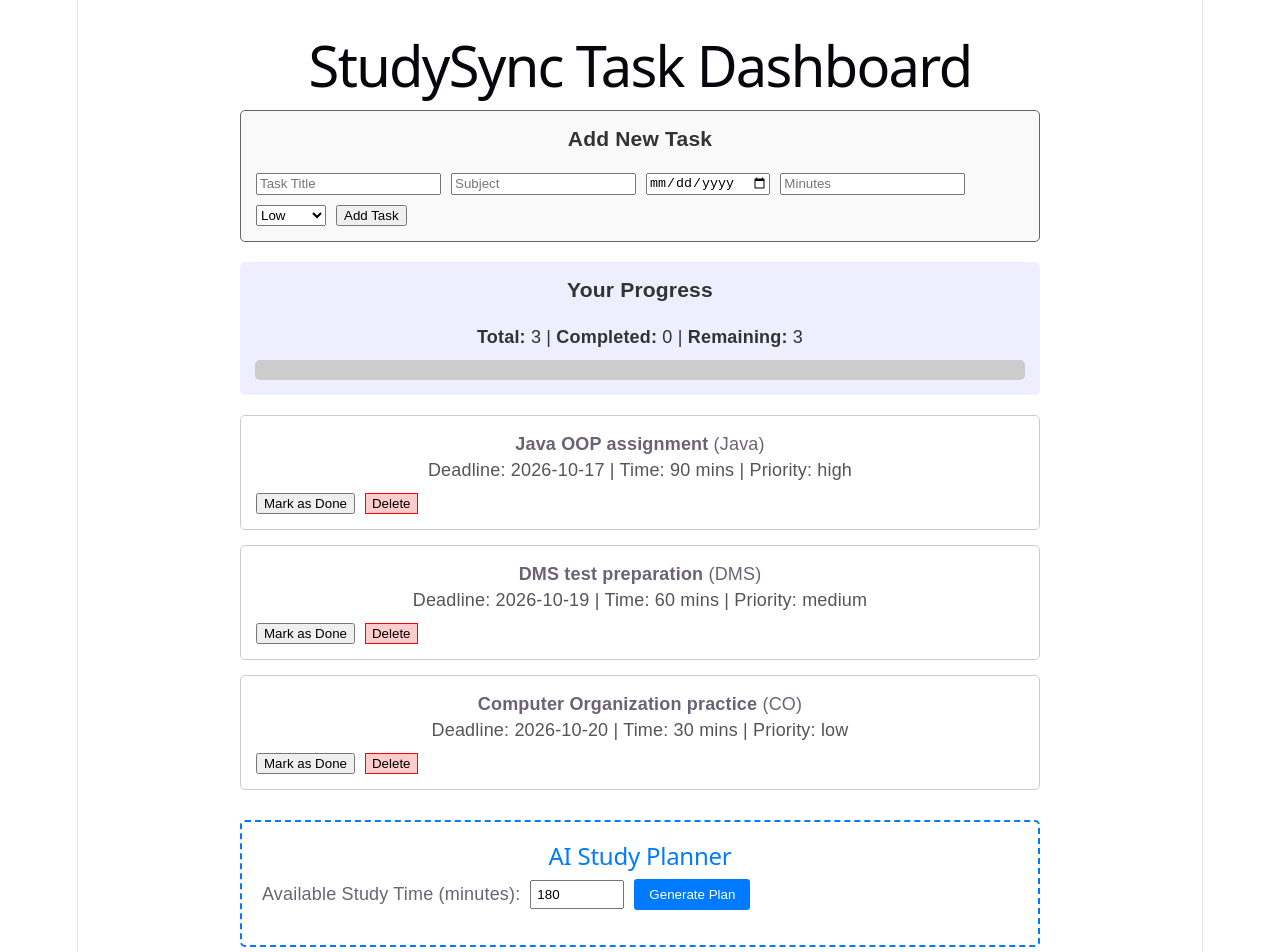
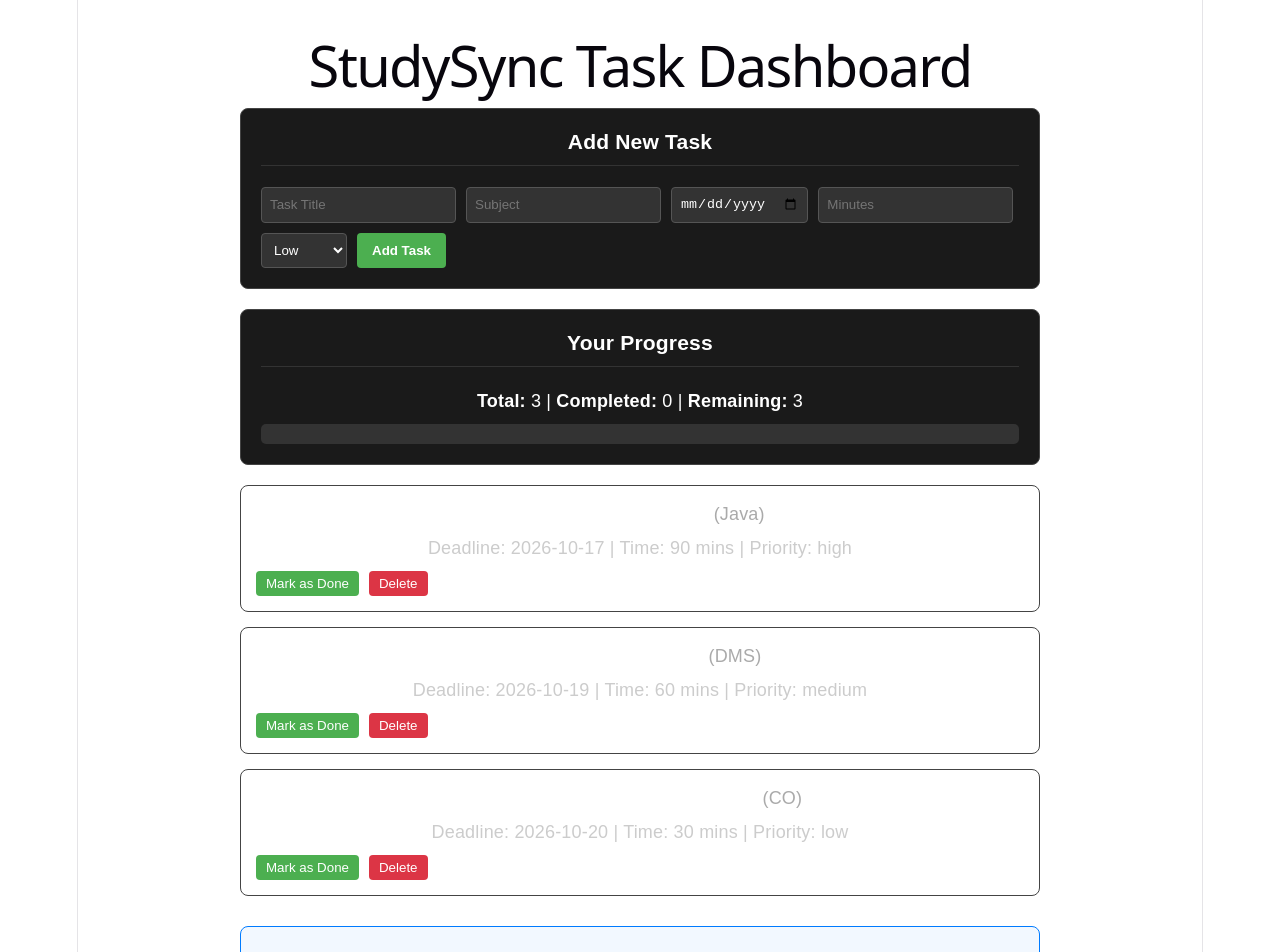
Before and after one commit to Priya-CP/studysync-ai-practicr, a React app in the folder frontend/: page / in a window 1280 px wide. Shown: the top 952 px of the page. Built offline with nearby package versions, Linux system fonts and the light colour scheme; the HTML template or start-up script is replaced by a standard one.

Commit message:
update UI to dark mode theme

```diff
--- a/frontend/src/App.jsx
+++ b/frontend/src/App.jsx
@@ -33,22 +33,11 @@ function App() {
     setTasks(tasks.map(task => task.id === idToToggle ? { ...task, completed: !task.completed } : task));
   };
 
-  // NEW: Fake API call for the Study Plan
   const handleGeneratePlan = () => {
-    // In the future, this will be a real fetch() call to POST /api/study-plan
-    // For now, we use the exact mock response from your API Contract
     const mockResponse = {
       plan: [
-        {
-          task: "Java OOP assignment",
-          durationMinutes: 90,
-          reason: "High-priority task"
-        },
-        {
-          task: "DMS revision",
-          durationMinutes: 60,
-          reason: "Prepare for the upcoming test"
-        }
+        { task: "Java OOP assignment", durationMinutes: 90, reason: "High-priority task" },
+        { task: "DMS revision", durationMinutes: 60, reason: "Prepare for the upcoming test" }
       ],
       totalMinutes: 150
     };
@@ -61,82 +50,83 @@ function App() {
   const completionPercentage = totalTasks === 0 ? 0 : Math.round((completedTasks / totalTasks) * 100);
 
   return (
-    <div style={{ padding: '20px', fontFamily: 'sans-serif', maxWidth: '800px', margin: '0 auto' }}>
-      <h1>StudySync Task Dashboard</h1>
+    <div style={{ padding: '20px', fontFamily: 'sans-serif', maxWidth: '800px', margin: '0 auto', color: '#ffffff' }}>
+      <h1 style={{ textAlign: 'center', marginBottom: '30px' }}>StudySync Task Dashboard</h1>
 
-      {/* ADD TASK FORM */}
-      <div style={{ marginBottom: '20px', padding: '15px', border: '1px solid #666', borderRadius: '5px', backgroundColor: '#f9f9f9', color: '#333' }}>
-        <h3 style={{ marginTop: 0 }}>Add New Task</h3>
+      {/* UPDATED: ADD TASK FORM */}
+      <div style={{ marginBottom: '20px', padding: '20px', border: '1px solid #444', borderRadius: '8px', backgroundColor: '#1a1a1a' }}>
+        <h3 style={{ marginTop: 0, borderBottom: '1px solid #333', paddingBottom: '10px' }}>Add New Task</h3>
         <form onSubmit={handleSubmit} style={{ display: 'flex', gap: '10px', flexWrap: 'wrap' }}>
-          <input type="text" name="title" placeholder="Task Title" value={newTask.title} onChange={handleInputChange} required />
-          <input type="text" name="subject" placeholder="Subject" value={newTask.subject} onChange={handleInputChange} required />
-          <input type="date" name="deadline" value={newTask.deadline} onChange={handleInputChange} required />
-          <input type="number" name="estimatedMinutes" placeholder="Minutes" value={newTask.estimatedMinutes} onChange={handleInputChange} required />
-          <select name="priority" value={newTask.priority} onChange={handleInputChange}>
+          <input type="text" name="title" placeholder="Task Title" value={newTask.title} onChange={handleInputChange} required style={{ padding: '8px', borderRadius: '4px', border: '1px solid #555', backgroundColor: '#333', color: 'white' }} />
+          <input type="text" name="subject" placeholder="Subject" value={newTask.subject} onChange={handleInputChange} required style={{ padding: '8px', borderRadius: '4px', border: '1px solid #555', backgroundColor: '#333', color: 'white' }} />
+          <input type="date" name="deadline" value={newTask.deadline} onChange={handleInputChange} required style={{ padding: '8px', borderRadius: '4px', border: '1px solid #555', backgroundColor: '#333', color: 'white' }} />
+          <input type="number" name="estimatedMinutes" placeholder="Minutes" value={newTask.estimatedMinutes} onChange={handleInputChange} required style={{ padding: '8px', borderRadius: '4px', border: '1px solid #555', backgroundColor: '#333', color: 'white' }} />
+          <select name="priority" value={newTask.priority} onChange={handleInputChange} style={{ padding: '8px', borderRadius: '4px', border: '1px solid #555', backgroundColor: '#333', color: 'white' }}>
             <option value="low">Low</option>
             <option value="medium">Medium</option>
             <option value="high">High</option>
           </select>
-          <button type="submit" style={{ cursor: 'pointer' }}>Add Task</button>
+          <button type="submit" style={{ cursor: 'pointer', padding: '8px 15px', backgroundColor: '#4caf50', color: 'white', border: 'none', borderRadius: '4px', fontWeight: 'bold' }}>Add Task</button>
         </form>
       </div>
 
-      {/* PROGRESS TRACKER */}
-      <div style={{ marginBottom: '20px', padding: '15px', backgroundColor: '#eef', borderRadius: '5px', color: '#333' }}>
-        <h3 style={{ marginTop: 0 }}>Your Progress</h3>
-        <p style={{ margin: '5px 0' }}>
+      {/* UPDATED: PROGRESS TRACKER */}
+      <div style={{ marginBottom: '20px', padding: '20px', border: '1px solid #444', borderRadius: '8px', backgroundColor: '#1a1a1a' }}>
+        <h3 style={{ marginTop: 0, borderBottom: '1px solid #333', paddingBottom: '10px' }}>Your Progress</h3>
+        <p style={{ margin: '10px 0' }}>
           <strong>Total:</strong> {totalTasks} | <strong>Completed:</strong> {completedTasks} | <strong>Remaining:</strong> {remainingTasks}
         </p>
-        <div style={{ width: '100%', backgroundColor: '#ccc', borderRadius: '5px', height: '20px', marginTop: '10px' }}>
+        <div style={{ width: '100%', backgroundColor: '#333', borderRadius: '5px', height: '20px', marginTop: '10px' }}>
           <div style={{ width: `${completionPercentage}%`, backgroundColor: '#4caf50', height: '100%', borderRadius: '5px', transition: 'width 0.3s ease-in-out' }}></div>
         </div>
       </div>
 
       {/* TASK LIST */}
       {tasks.length === 0 ? (
-        <p>No tasks available. You are all caught up!</p>
+        <p style={{ textAlign: 'center', color: '#888' }}>No tasks available. You are all caught up!</p>
       ) : (
         <ul style={{ listStyleType: 'none', padding: 0 }}>
           {tasks.map((task) => (
             <li key={task.id} style={{
-              marginBottom: '15px', border: '1px solid #ccc', padding: '15px', borderRadius: '5px',
-              backgroundColor: task.completed ? '#e0ffe0' : 'transparent', textDecoration: task.completed ? 'line-through' : 'none'
+              marginBottom: '15px', border: '1px solid #444', padding: '15px', borderRadius: '8px',
+              backgroundColor: task.completed ? 'rgba(76, 175, 80, 0.1)' : 'transparent',
+              textDecoration: task.completed ? 'line-through' : 'none',
+              opacity: task.completed ? 0.6 : 1
             }}>
-              <strong>{task.title}</strong> ({task.subject})<br />
-              <span style={{ color: '#555' }}>Deadline: {task.deadline} | Time: {task.estimatedMinutes} mins | Priority: {task.priority}</span>
+              <strong style={{ fontSize: '18px' }}>{task.title}</strong> <span style={{ color: '#aaa' }}>({task.subject})</span><br />
+              <div style={{ color: '#ccc', margin: '8px 0' }}>Deadline: {task.deadline} | Time: {task.estimatedMinutes} mins | Priority: {task.priority}</div>
               <div style={{ marginTop: '10px', display: 'flex', gap: '10px' }}>
-                <button onClick={() => handleToggleComplete(task.id)} style={{ cursor: 'pointer' }}>{task.completed ? 'Undo' : 'Mark as Done'}</button>
-                <button onClick={() => handleDelete(task.id)} style={{ cursor: 'pointer', backgroundColor: '#ffcccc', border: '1px solid red' }}>Delete</button>
+                <button onClick={() => handleToggleComplete(task.id)} style={{ cursor: 'pointer', padding: '5px 10px', backgroundColor: task.completed ? '#555' : '#4caf50', color: 'white', border: 'none', borderRadius: '4px' }}>
+                  {task.completed ? 'Undo' : 'Mark as Done'}
+                </button>
+                <button onClick={() => handleDelete(task.id)} style={{ cursor: 'pointer', padding: '5px 10px', backgroundColor: '#dc3545', color: 'white', border: 'none', borderRadius: '4px' }}>
+                  Delete
+                </button>
               </div>
             </li>
           ))}
         </ul>
       )}
 
-      {/* NEW: STUDY PLAN GENERATOR */}
-      <div style={{ marginTop: '30px', padding: '20px', border: '2px dashed #007bff', borderRadius: '5px' }}>
-        <h2 style={{ marginTop: 0, color: '#007bff' }}>AI Study Planner</h2>
-        <div style={{ display: 'flex', gap: '10px', alignItems: 'center', marginBottom: '15px' }}>
+      {/* UPDATED: STUDY PLAN GENERATOR */}
+      <div style={{ marginTop: '30px', padding: '20px', border: '1px solid #007bff', borderRadius: '8px', backgroundColor: 'rgba(0, 123, 255, 0.05)' }}>
+        <h2 style={{ marginTop: 0, color: '#66b0ff', borderBottom: '1px solid rgba(0, 123, 255, 0.2)', paddingBottom: '10px' }}>AI Study Planner</h2>
+        <div style={{ display: 'flex', gap: '10px', alignItems: 'center', marginBottom: '20px' }}>
           <label>Available Study Time (minutes):</label>
-          <input
-            type="number"
-            value={availableMinutes}
-            onChange={(e) => setAvailableMinutes(e.target.value)}
-            style={{ width: '80px', padding: '5px' }}
-          />
-          <button onClick={handleGeneratePlan} style={{ padding: '8px 15px', backgroundColor: '#007bff', color: 'white', border: 'none', borderRadius: '3px', cursor: 'pointer' }}>
+          <input type="number" value={availableMinutes} onChange={(e) => setAvailableMinutes(e.target.value)} style={{ width: '80px', padding: '8px', borderRadius: '4px', border: '1px solid #555', backgroundColor: '#333', color: 'white' }} />
+          <button onClick={handleGeneratePlan} style={{ padding: '8px 15px', backgroundColor: '#007bff', color: 'white', border: 'none', borderRadius: '4px', cursor: 'pointer', fontWeight: 'bold' }}>
             Generate Plan
           </button>
         </div>
 
         {studyPlan && (
-          <div style={{ backgroundColor: '#f0f8ff', padding: '15px', borderRadius: '5px' }}>
-            <h3>Recommended Schedule (Total: {studyPlan.totalMinutes} mins)</h3>
-            <ol style={{ paddingLeft: '20px' }}>
+          <div style={{ backgroundColor: '#1a1a1a', padding: '15px', borderRadius: '8px', border: '1px solid #333' }}>
+            <h3 style={{ marginTop: 0, color: '#fff' }}>Recommended Schedule (Total: {studyPlan.totalMinutes} mins)</h3>
+            <ol style={{ paddingLeft: '20px', color: '#ddd' }}>
               {studyPlan.plan.map((item, index) => (
-                <li key={index} style={{ marginBottom: '10px' }}>
-                  <strong>{item.task}</strong> - {item.durationMinutes} mins<br/>
-                  <em style={{ color: '#666', fontSize: '14px' }}>Reason: {item.reason}</em>
+                <li key={index} style={{ marginBottom: '15px' }}>
+                  <strong style={{ color: '#fff', fontSize: '16px' }}>{item.task}</strong> - {item.durationMinutes} mins<br/>
+                  <em style={{ color: '#aaa', fontSize: '14px' }}>Reason: {item.reason}</em>
                 </li>
               ))}
             </ol>
```
